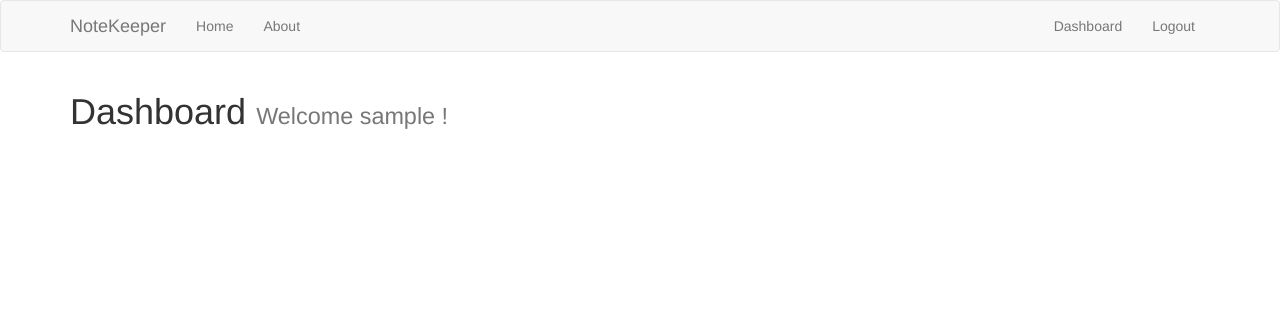
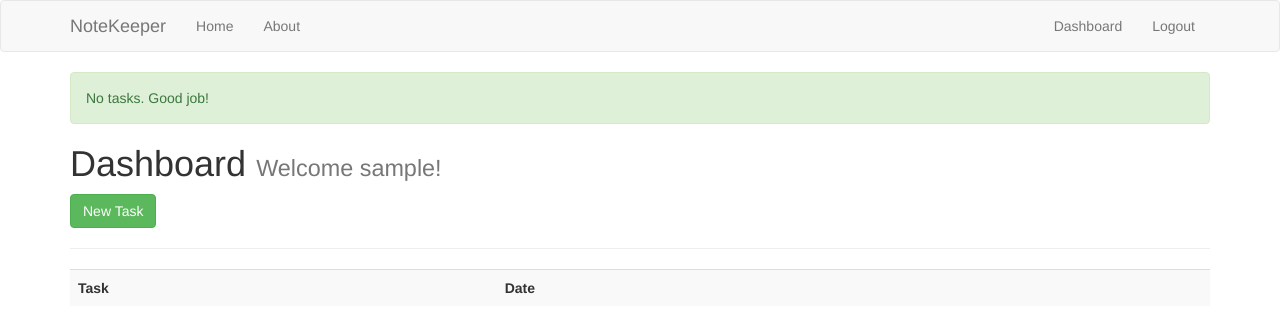
Before and after one commit to PhilHenault/NoteKeeper, a Flask app: page /dashboard in a window 1280 px wide. Shown: the top 333 px of the page. Run offline with Flask 2, Linux system fonts and the light colour scheme; the visitor is signed in with stand-in values (Sample User, id 1); data that the repository does not hold is empty; some libraries are stand-ins or nearby versions.

Commit message:
add home buttons, displays tasks for given user, cleaned up functionality

```diff
--- a/app.py
+++ b/app.py
@@ -8,7 +8,7 @@
 
 app = Flask(__name__)
 
-tasks = Tasks()
+#tasks = Tasks()
 
 
 
@@ -61,7 +61,7 @@
             flash('You are now registered and can log in', 'success')
             cur.close()
             connection.close()
-            return redirect(url_for('index'))
+            return redirect(url_for('login'))
 
 
 
@@ -103,6 +103,7 @@
                 return render_template('login.html', error=error)
 
             cur.close()
+            connection.close()
 
         else:
             error = 'Username not found'
@@ -124,6 +125,7 @@
 
 
 @app.route('/logout')
+@is_logged_in
 def logout():
     session.clear()
     flash('You are now logged out!', 'success')
@@ -132,7 +134,65 @@
 @app.route('/dashboard')
 @is_logged_in
 def dashboard():
+    un = os.environ['DB_USER']
+    pw = os.environ['DB_PASS']
+    connection = pymysql.connect(host='localhost',
+                                 user=un,
+                                 password=pw,
+                                 db='notekeeper',
+                                 charset='utf8mb4',
+                                 cursorclass=pymysql.cursors.DictCursor)
+    cur = connection.cursor()
+
+    results = cur.execute("SELECT * FROM tasks WHERE creator = %s", session['username'])
+    tasks = cur.fetchall()
+
+    if results > 0:
+        return render_template('dashboard.html', tasks = tasks)
+    else:
+        msg = 'No tasks. Good job!'
+        return render_template('dashboard.html', msg = msg)
+    cur.close()
+    connection.close()
+
+
+
+
+class TaskForm(Form):
+    task = StringField('Task', [validators.Length(min=1, max=200)])
+    details = TextAreaField('Details', [validators.Length(min=10)])
+
+@app.route('/add_task', methods = ['GET', 'POST'])
+@is_logged_in
+def add_task():
+    form = TaskForm(request.form)
+    if request.method == 'POST' and form.validate():
+        uTask = form.task.data
+        details = form.details.data
+        #creator =
+        un = os.environ['DB_USER']
+        pw = os.environ['DB_PASS']
+        connection = pymysql.connect(host='localhost',
+                                     user=un,
+                                     password=pw,
+                                     db='notekeeper',
+                                     charset='utf8mb4',
+                                     cursorclass=pymysql.cursors.DictCursor)
+
+        cur = connection.cursor()
+        cur.execute("INSERT INTO tasks (title, info, creator) VALUES(%s, %s, %s)", (uTask, details, session['username']))
+        connection.commit()
+        flash('Task added', 'success')
+        cur.close()
+        connection.close()
+        return redirect(url_for('dashboard'))
+    return render_template('/add_task.html', form = form)
+
+@app.route('/delete_task', methods = ['GET', 'POST'])
+def delete_task():
     return render_template('dashboard.html')
+
+
 
 if __name__ == '__main__':
     app.secret_key = 'secret12345'
--- a/templates/dashboard.html
+++ b/templates/dashboard.html
@@ -2,6 +2,31 @@
 
 {% block body %}
 
-<h1>Dashboard <small>Welcome {{session.username}} !</small></h1>
+<h1>Dashboard <small>Welcome {{session.username}}!</small></h1>
+<a class = 'btn btn-success' href = '/add_task'>New Task</a>
+<hr>
+
+<table class="table table-striped">
+    <tr>
+      <th>Task</th>
+      <th>Date</th>
+      <th></th>
+      <th></th>
+    </tr>
+    {% for task in tasks %}
+      <tr>
+        <td>{{task.title}}</td>
+        <td>{{task.create_date}}</td>
+        <td><a href="edit_task/{{task.id}}" class="btn btn-default pull-right">Edit</a></td>
+        <td>
+          <form action="{{url_for('delete_task', id=task.id)}}" method="post">
+            <input type="hidden" name="_method" value="DELETE">
+            <input type="submit" value="Delete" class="btn btn-danger">
+          </form>
+        </td>
+      </tr>
+    {% endfor %}
+  </table>
+
 
 {% endblock %}
--- a/templates/home.html
+++ b/templates/home.html
@@ -4,5 +4,9 @@
 	<div class = "jumbotron text-center">
 		<h1>Welcome To NoteKeeper</h1>
 	    <p class="lead">This application was built while learning the Python Flask Framework</p>
+	    {% if session.logged_in == NULL %}
+      <a href="/register" class="btn btn-primary btn-lg">Register</a>
+      <a href="/login" class="btn btn-success btn-lg">Login</a>
+    {% endif %}
 	</div>
 	{% endblock %}
--- a/templates/layout.html
+++ b/templates/layout.html
@@ -4,6 +4,8 @@
 		<meta charset = "utf-8">
 		<title>NoteKeeper</title>
 		<link rel = "stylesheet" href = "https://maxcdn.bootstrapcdn.com/bootstrap/3.3.7/css/bootstrap.min.css">
+
+
 	</head>
 	<body>
 
@@ -14,6 +16,11 @@
 		</div>
 
 		<script src = "https://maxcdn.bootstrapcdn.com/bootstrap/3.3.7/js/bootstrap.min.js"></script>
+		<script src="//cdn.ckeditor.com/4.6.2/basic/ckeditor.js"></script>
+		<script type="text/javascript">
+			CKEDITOR.replace('editor')
+		</script>
+
 	</body>
 
 </html>
```
Also changed, not shown: templates/add_task.html (added, +15 -0 lines).
